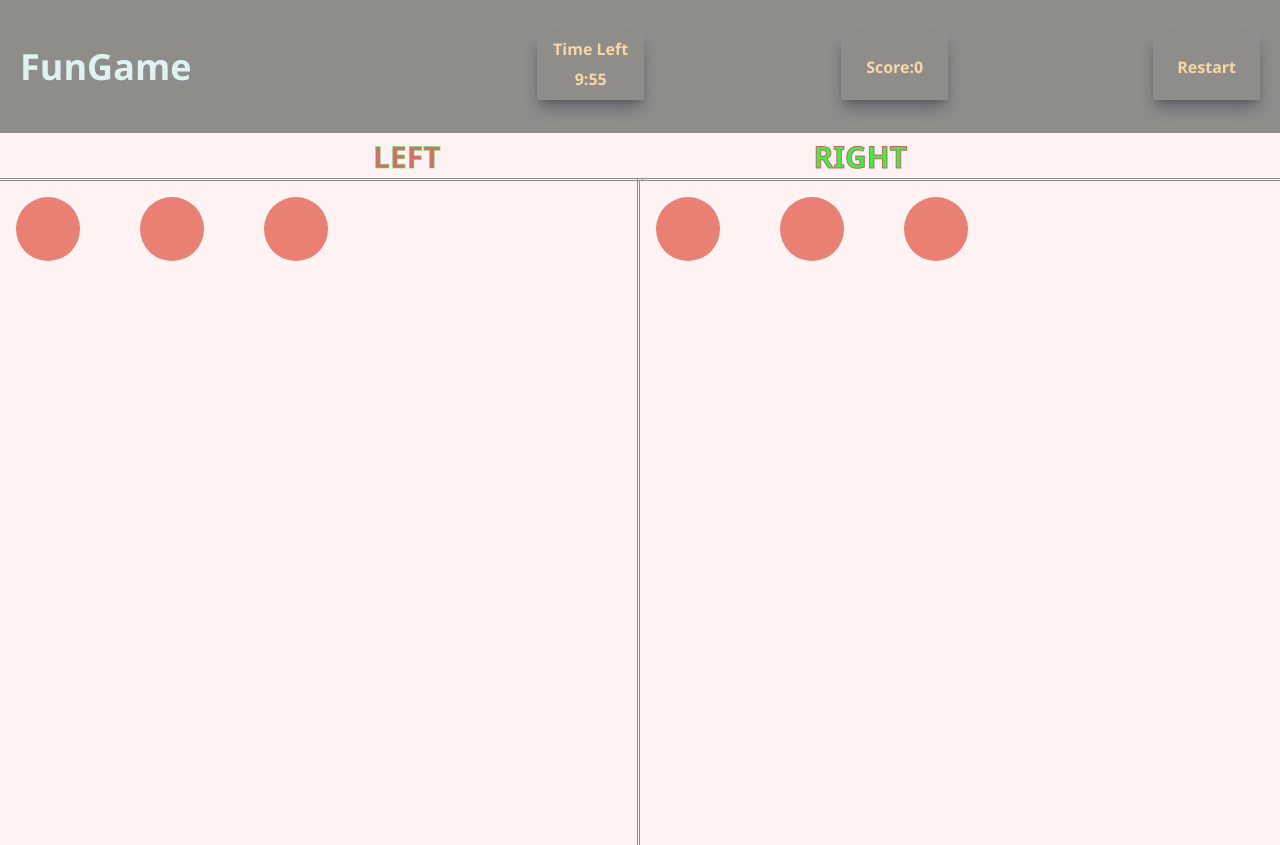
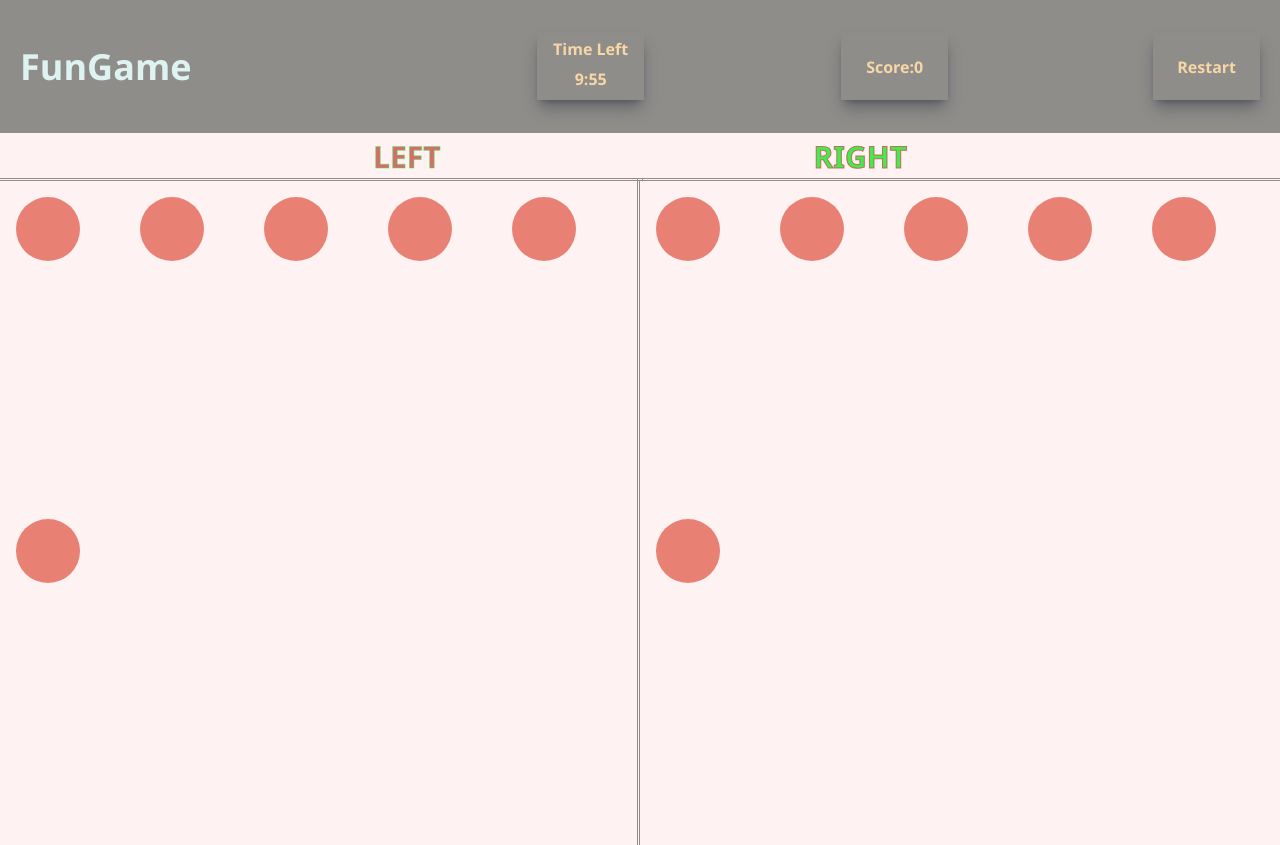
Before and after one commit to Jashanwebsite/MatchGame, a React (Vite) app: page /game in a window 1280 px wide. Built offline with nearby package versions, Linux system fonts and the light colour scheme.

Commit message:
Added new files and updates

```diff
--- a/src/Components/Component.jsx
+++ b/src/Components/Component.jsx
@@ -22,8 +22,8 @@ const Component = () => {
 
   // Initialize arrays and special number
   useEffect(() => {
-    const newArray = Array.from({ length: 3 }, (_, i) => i + 1);
-    const newArray2 = Array.from({ length: 3 }, (_, i) => i + 1);
+    const newArray = Array.from({ length: 6 }, (_, i) => i + 1);
+    const newArray2 = Array.from({ length: 6 }, (_, i) => i + 1);
 
     const shuffledArray = [...newArray].sort(() => Math.random() - 0.5);
     const shuffledArray2 = [...newArray2].sort(() => Math.random() - 0.5);
@@ -31,7 +31,7 @@ const Component = () => {
     setArray(shuffledArray);
     setArray2(shuffledArray2);
 
-    const randomSpecial = Math.floor(Math.random() * 3) + 1;
+    const randomSpecial = Math.floor(Math.random() * 6) + 1;
     setSpecialNumber(randomSpecial);
     console.log("Special number:", randomSpecial);
   }, []);
```
